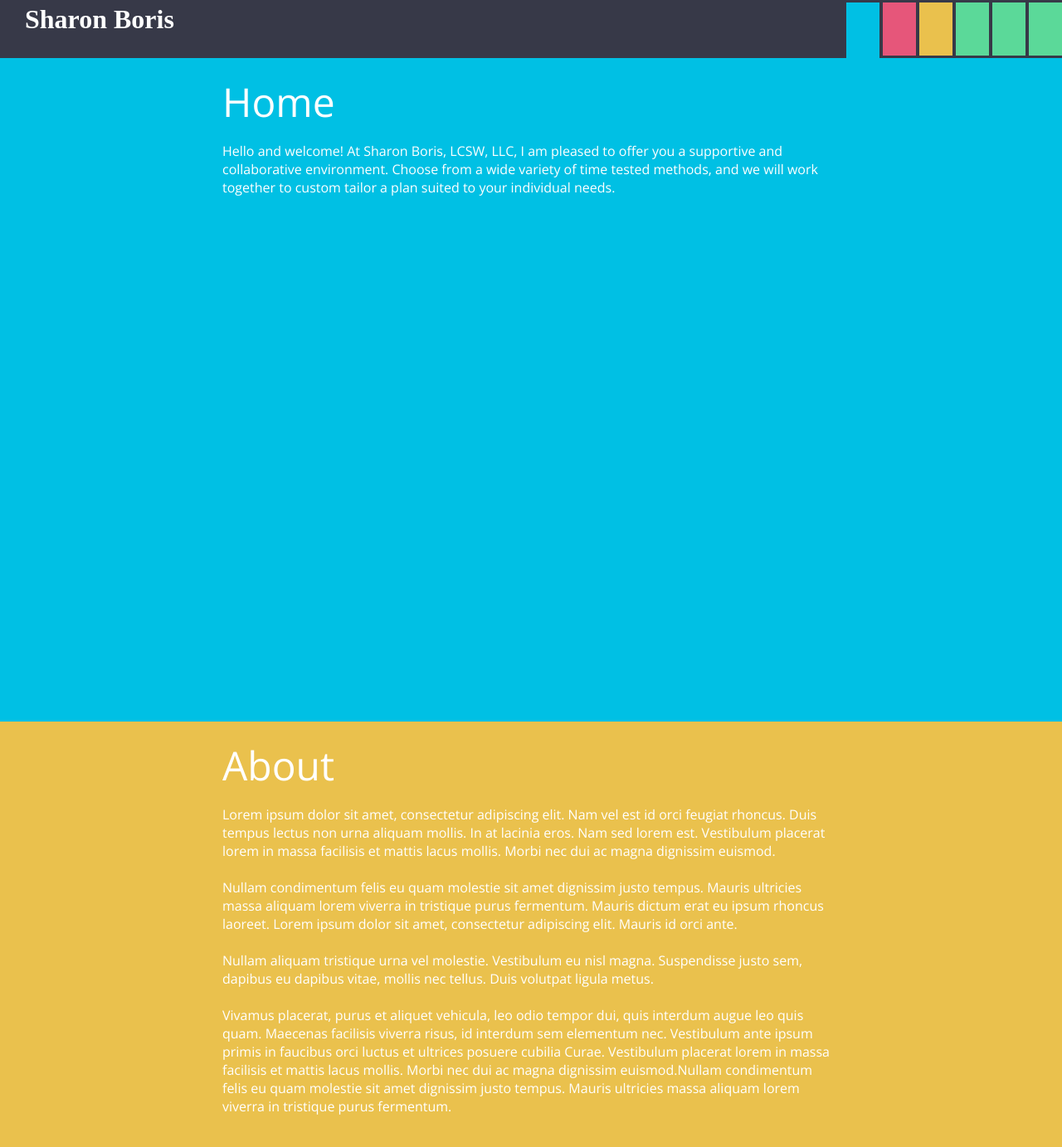
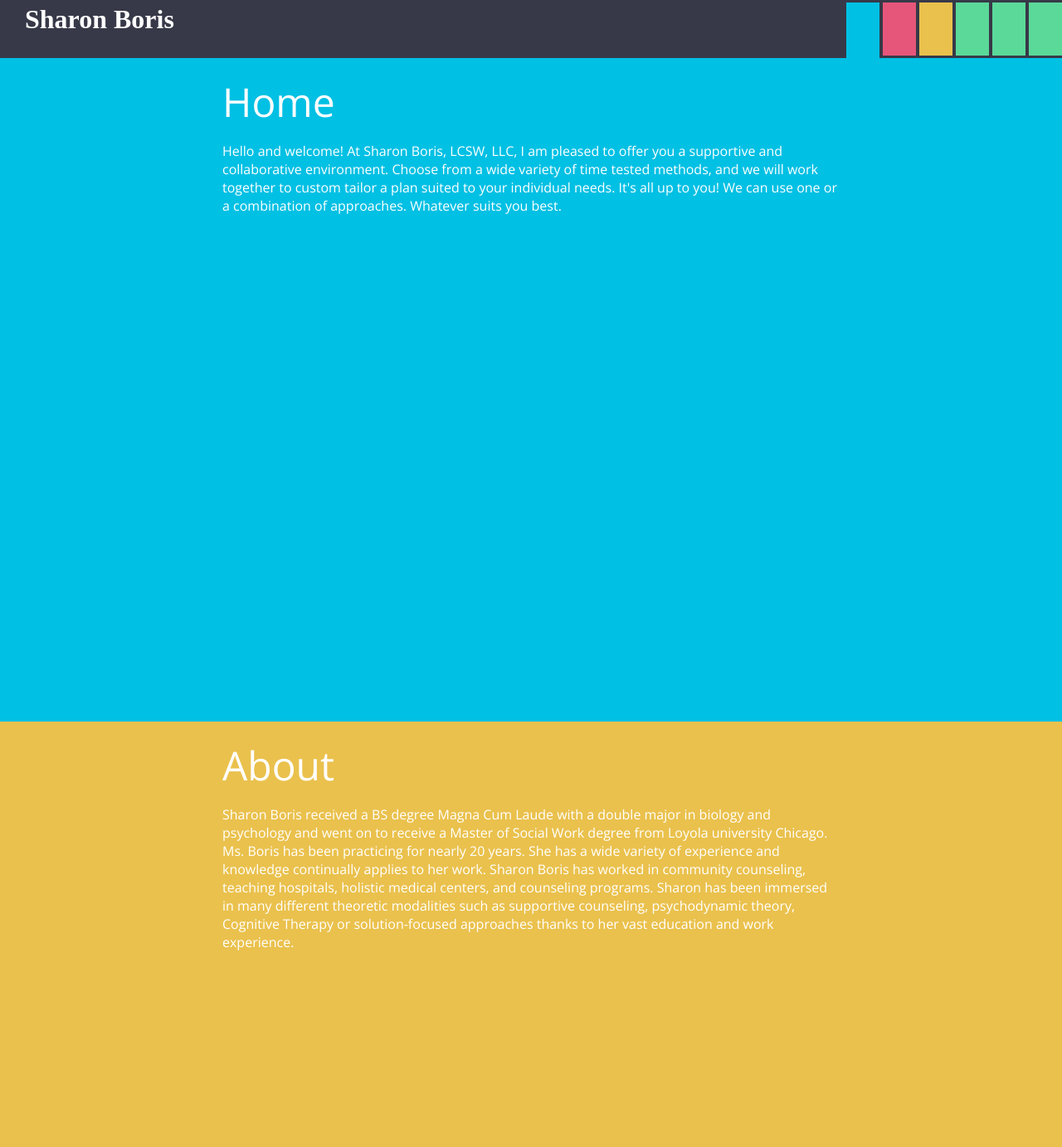
Before and after one commit to PlGGS/sharonboris.com, a Jekyll site: the page built from index.html, in a window 1280 px wide and 1400 px high. Shown: the top 1383 px of the window at 83% size. Built offline with Jekyll 4.4.1, drawn with Linux system fonts in a browser that asks for light colours; nearby versions of some CDN libraries; some web fonts are replaced.

Commit message:
Updated about section

```diff
--- a/_layouts/default.html
+++ b/_layouts/default.html
@@ -72,7 +72,7 @@
             </div>-->
             <nav class="nav" role='navigation'>
                 <ul>
-                    <li><a href="#">Home</a></li>
+                    <li><a href="#home">Home</a></li>
                     <li><a href="#about">About</a></li>
                     <li><a href="#services">Services</a></li>
                     <li><a href="#financial">Financial</a></li>
--- a/index.html
+++ b/index.html
@@ -7,16 +7,28 @@ css: main
 <section id="home">
     <div>
         <h2>Home</h2>
-        <p>Hello and welcome! At Sharon Boris, LCSW, LLC, I am pleased to offer you a supportive and collaborative environment. Choose from a wide variety of time tested methods, and we will work together to custom tailor a plan suited to your individual needs.</p>
+        <p>
+            Hello and welcome! At Sharon Boris, LCSW, LLC, I am pleased to offer you a supportive and
+            collaborative environment. Choose from a wide variety of time tested methods, and we will
+            work together to custom tailor a plan suited to your individual needs. It's all up to you!
+            We can use one or a combination of approaches. Whatever suits you best.
+        </p>
     </div>
 </section>
 <section id="about">
     <div>
         <h2>About</h2>
         <p>
-            Lorem ipsum dolor sit amet, consectetur adipiscing elit. Nam vel est id orci feugiat rhoncus. Duis tempus lectus non urna aliquam mollis. In at lacinia eros. Nam sed lorem est. Vestibulum placerat lorem in massa facilisis et mattis lacus mollis. Morbi nec dui ac magna dignissim euismod.<br /><br />
+            Sharon Boris received a BS degree Magna Cum Laude with a double major in biology and
+            psychology and went on to receive a Master of Social Work degree from Loyola university Chicago.
 
-            Nullam condimentum felis eu quam molestie sit amet dignissim justo tempus. Mauris ultricies massa aliquam lorem viverra in tristique purus fermentum. Mauris dictum erat eu ipsum rhoncus laoreet. Lorem ipsum dolor sit amet, consectetur adipiscing elit. Mauris id orci ante. <br /><br />Nullam aliquam tristique urna vel molestie. Vestibulum eu nisl magna. Suspendisse justo sem, dapibus eu dapibus vitae, mollis nec tellus. Duis volutpat ligula metus. <br /><br />Vivamus placerat, purus et aliquet vehicula, leo odio tempor dui, quis interdum augue leo quis quam. Maecenas facilisis viverra risus, id interdum sem elementum nec. Vestibulum ante ipsum primis in faucibus orci luctus et ultrices posuere cubilia Curae. Vestibulum placerat lorem in massa facilisis et mattis lacus mollis. Morbi nec dui ac magna dignissim euismod.Nullam condimentum felis eu quam molestie sit amet dignissim justo tempus. Mauris ultricies massa aliquam lorem viverra in tristique purus fermentum.
+            Ms. Boris has been practicing for nearly 20 years. She has a wide variety of experience and
+            knowledge continually applies to her work. Sharon Boris has worked in community counseling,
+            teaching hospitals, holistic medical centers, and counseling programs.
+
+            Sharon has been immersed in many different theoretic modalities such as supportive counseling,
+            psychodynamic theory, Cognitive Therapy or solution-focused approaches thanks to her vast
+            education and work experience.
         </p>
     </div>
 </section>
```
